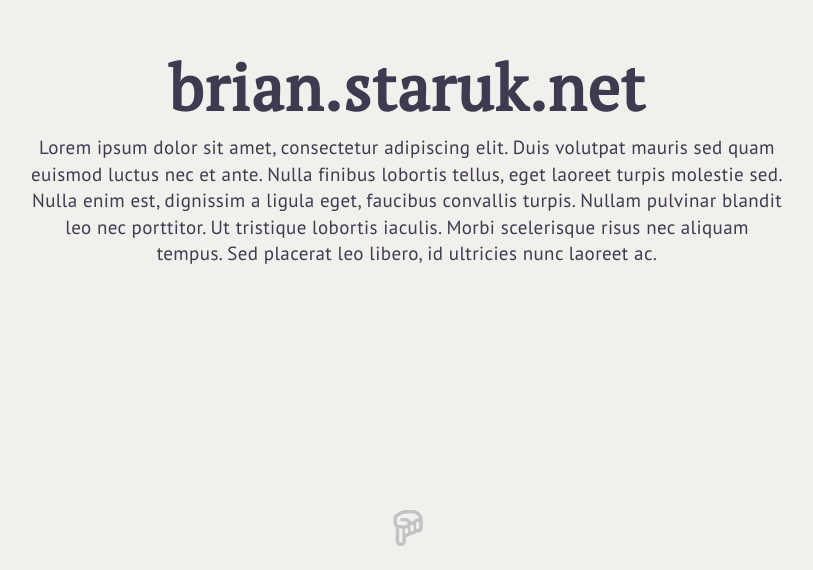
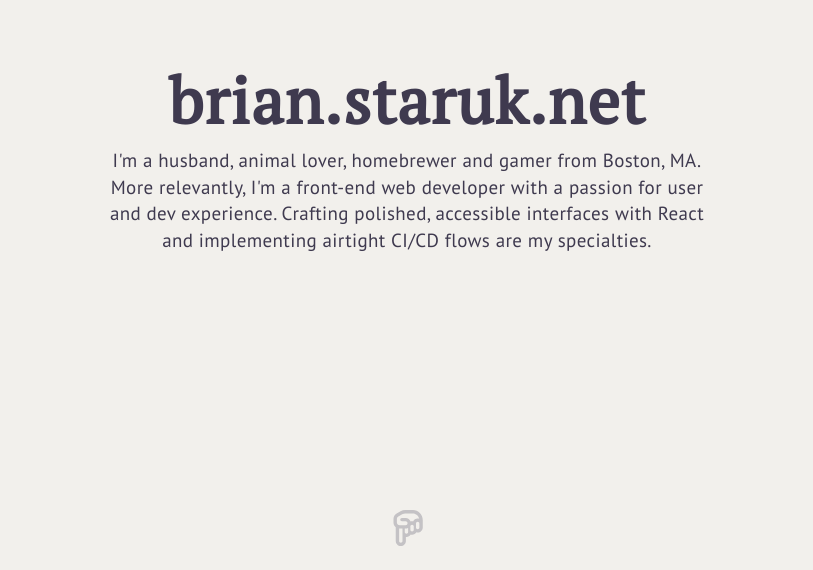
Before and after one commit to bstaruk/brian-web-starbase, a React (Create React App) app: page / in a window 1280 px wide. Shown: the part 230-800 px from the top of the page, without its empty margins (233-1046 px from the left). Built offline with nearby package versions, Linux system fonts and the light colour scheme.

Commit message:
verbiage buildout

```diff
--- a/src/containers/HomePage/index.tsx
+++ b/src/containers/HomePage/index.tsx
@@ -20,15 +20,16 @@ const HomePage = () => (
           </Text>
 
           <Text as="p">
-            Lorem ipsum dolor sit amet, consectetur adipiscing elit. Duis volutpat mauris sed quam
-            euismod luctus nec et ante. Nulla finibus lobortis tellus, eget laoreet turpis molestie
-            sed. Nulla enim est, dignissim a ligula eget, faucibus convallis turpis. Nullam pulvinar
-            blandit leo nec porttitor. Ut tristique lobortis iaculis. Morbi scelerisque risus nec
-            aliquam tempus. Sed placerat leo libero, id ultricies nunc laoreet ac.
+            <>
+              I{"'"}m a husband, animal lover, homebrewer and gamer from Boston, MA. More
+              relevantly, I{"'"}m a front-end web developer with a passion for user and dev
+              experience. Crafting polished, accessible interfaces with React and implementing
+              airtight CI/CD flows are my specialties.
+            </>
           </Text>
         </SectionWrapper>
 
-        <DownIconWrapper>
+        <DownIconWrapper aria-hidden="true">
           <DownIcon />
         </DownIconWrapper>
       </PageWrapper>
--- a/src/containers/HomePage/wrappers.tsx
+++ b/src/containers/HomePage/wrappers.tsx
@@ -25,7 +25,7 @@ export const PageWrapper = styled.div`
 `;
 
 export const SectionWrapper = styled.section`
-  max-width: 90ch;
+  max-width: 75ch;
   margin: 0 auto 24px;
   padding: 24px;
   text-align: center;
```
